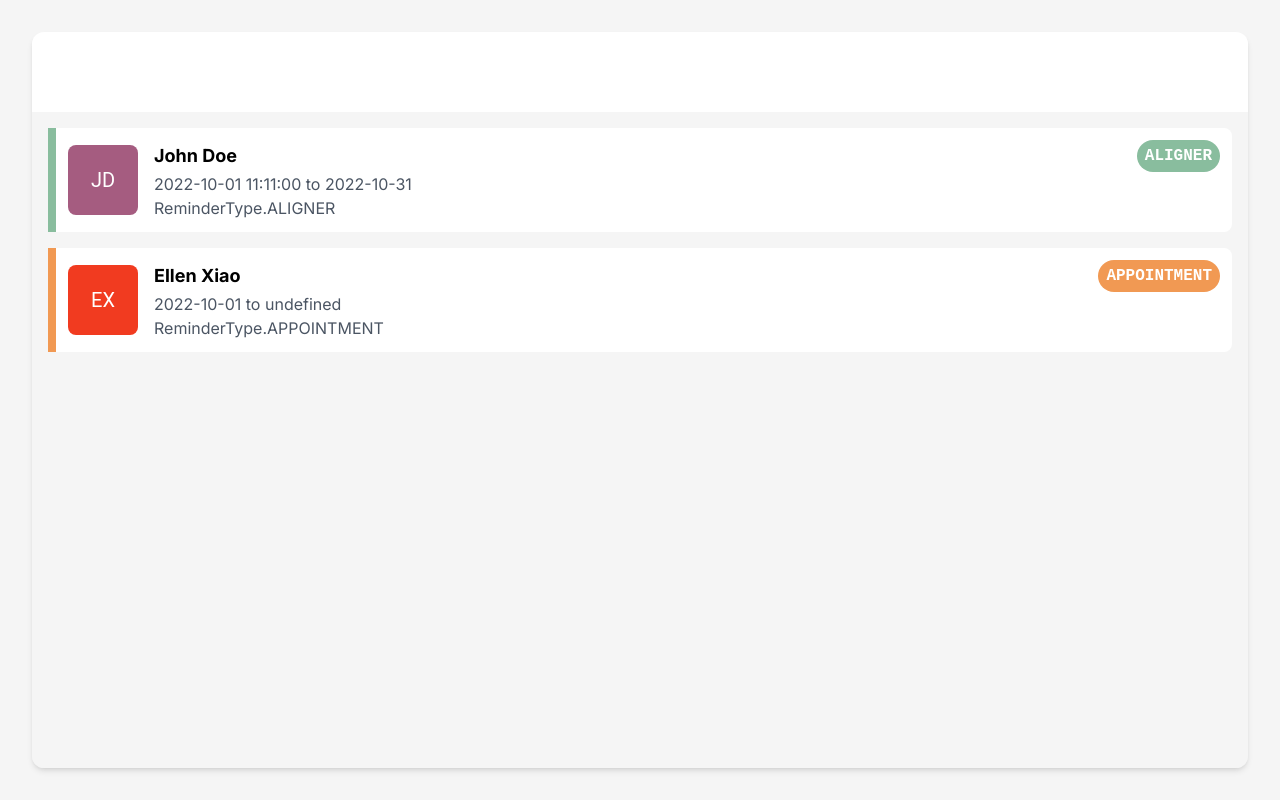
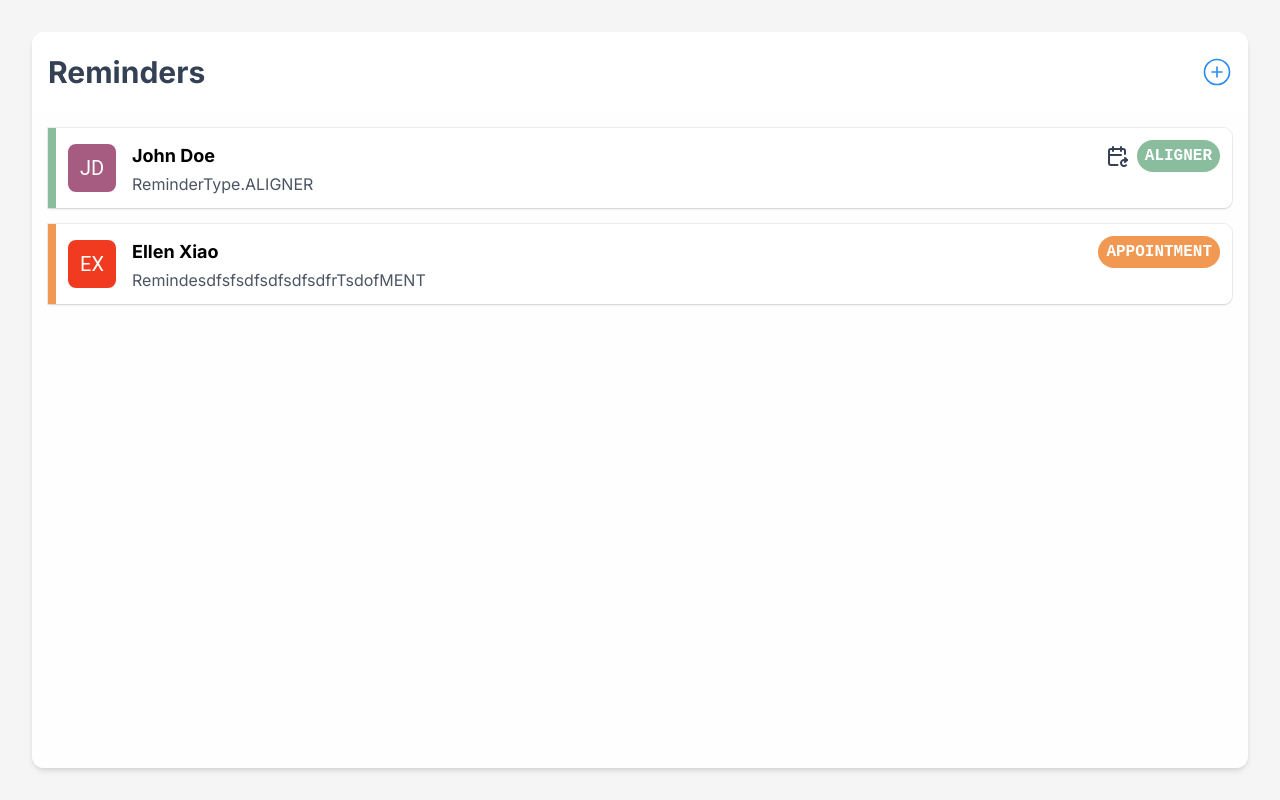
Before and after one commit to ellenxxxiao/uwa-orthodontics-app, a Next.js app: page /reminder-list in a window 1280 px wide. Built offline with nearby package versions, Linux system fonts and the light colour scheme; no server answers.

Commit message:
fixed display issues with nav bar + abbvs. for reminder type for display on smaller screens + calendar repeat icon for recurring reminders + refine shadow look

```diff
--- a/src/app/chat-list/page.tsx
+++ b/src/app/chat-list/page.tsx
@@ -7,6 +7,7 @@ import { useUser } from "@clerk/nextjs";
 import { LuPenSquare, LuSearch } from "react-icons/lu";
 
 import Header from "@/components/main/Header";
+import UserAvatar from "@/components/main/UserAvatar";
 
 interface ChatUser {
   contactUser: {
@@ -98,21 +99,19 @@ export default function ChatList() {
                 role="button"
                 tabIndex={0}
                 key={user.contactUser.id}
-                className="relative mb-4 flex cursor-pointer items-center rounded-lg bg-white p-2 shadow"
+                className="relative mb-4 flex cursor-pointer items-center rounded-lg bg-white p-2 shadow-[0px_2px_3px_-1px_rgba(0,0,0,0.1),0px_1px_0px_0px_rgba(25,28,33,0.02),0px_0px_0px_1px_rgba(25,28,33,0.08)]"
                 onClick={() => handleChatClick(user.contactUser.id)}
               >
                 {filter === "all" && !user.lastMessage.read && (
                   <div className="absolute left-0 ml-3 h-3 w-3 rounded-full bg-blue-500"></div>
                 )}
-                <div className="relative ml-4 mr-4 h-12 w-12 rounded-full bg-gray-200">
-                  {/* Placeholder for user image */}
-                  <Image
-                    src="/path/to/user/image"
-                    alt="User"
-                    className="h-full w-full rounded-full object-cover"
-                    layout="responsive"
-                    width={48}
-                    height={48}
+
+                {/* Avatar box */}
+                <div className="mr-4">
+                  <UserAvatar
+                    fullName={`${user.contactUser.firstName} ${user.contactUser.lastName}`}
+                    size={48}
+                    borderRadius="2.5rem"
                   />
                 </div>
                 <div className="flex-1">
--- a/src/app/reminder-list/page.tsx
+++ b/src/app/reminder-list/page.tsx
@@ -33,7 +33,7 @@ export default function ReminderList() {
       startDate: "2022-10-01",
       intervalInDays: 7,
       reminderType: ReminderType.APPOINTMENT,
-      description: "ReminderType.APPOINTMENT",
+      description: "RemindesdfsfsdfsdfsdfsdfrTsdofMENT",
       repeat: RepeatType.NEVER
     }
   ];
@@ -44,18 +44,14 @@ export default function ReminderList() {
   };
 
   return (
-    <div className="flex h-screen flex-col">
+    <div className="flex h-full flex-col">
       <EditReminderModal
         isOpen={isOpen}
         onClose={() => setIsOpen(false)}
         reminder={selectedReminder}
       />
       <Header
-        type="primary"
-        iconLeft={
-          <LuSearch size={30} strokeWidth={1.3} className="text-primary" />
-        }
-        iconRight={
+        nodeRight={
           <button
             onClick={() => {
               setIsOpen(true);
@@ -68,9 +64,9 @@ export default function ReminderList() {
             />
           </button>
         }
-        title="Reminders"
+        nodeTitle={<span>Reminders</span>}
       />
-      <div className="flex flex-1 flex-col bg-base-100">
+      <div className="flex flex-1 flex-col bg-app-white">
         {/* main */}
         <div className="flex flex-col gap-4 p-4">
           {reminders.map((reminder, i) => (
--- a/src/components/main/ReminderCard/index.tsx
+++ b/src/components/main/ReminderCard/index.tsx
@@ -1,6 +1,8 @@
 import type { ReminderItem } from "@/types/reminder";
+import { TbCalendarRepeat } from "react-icons/tb";
 
 import UserAvatar from "../UserAvatar";
+import { RepeatType } from "@prisma/client";
 
 type Props = {
   reminder: ReminderItem;
@@ -14,33 +16,49 @@ const colorMap = {
   OTHER: "border-gray-500 bg-gray-500"
 };
 
+const abbreviationMap = {
+  ALIGNER: "ALGN",
+  APPOINTMENT: "APPT",
+  OTHER: "OTHR"
+};
 export default function ReminderCard({ reminder, onClick }: Props) {
   // Use fallback color classes if the reminder type is not recognized
   const classes = colorMap[reminder.reminderType];
 
+  // Determine whether to use the abbreviation or full type
+
   return (
     <div
-      className={`relative flex cursor-pointer flex-row items-center rounded-r-lg border-l-8 bg-white p-3 ${classes.split(" ")[0]}`}
+      className={`relative flex h-20 cursor-pointer flex-row items-center rounded-r-lg border-l-8 bg-white p-3 shadow-[0px_2px_3px_-1px_rgba(0,0,0,0.1),0px_1px_0px_0px_rgba(25,28,33,0.02),0px_0px_0px_1px_rgba(25,28,33,0.08)] ${classes.split(" ")[0]}`}
       onClick={onClick}
     >
       <div className="mr-4">
-        <UserAvatar fullName={reminder.patientName} size={70} />
+        <UserAvatar fullName={reminder.patientName} size={48} />
       </div>
-      <div className="flex-1">
+      <div className="flex-1 overflow-hidden ">
         <div className="flex items-center justify-between">
           <h3 className="text-lg font-bold text-black">
             {reminder.patientName}
           </h3>
-          <span
-            className={`flex items-center justify-center rounded-2xl p-2 font-mono text-base font-bold leading-none ${classes.split(" ")[1]} text-white`}
-          >
-            {reminder.reminderType}
-          </span>
+          <div className="flex items-center justify-center gap-2">
+            {reminder.repeat !== RepeatType.NEVER && (
+              <TbCalendarRepeat className="text-2xl text-accent-focus" />
+            )}
+            <span
+              className={`flex items-center justify-center rounded-2xl p-2 font-mono text-base font-bold leading-none ${classes.split(" ")[1]} text-white`}
+            >
+              <span className="block sm:hidden">
+                {abbreviationMap[reminder.reminderType] ||
+                  reminder.reminderType}
+              </span>
+              <span className="hidden sm:block">{reminder.reminderType}</span>
+            </span>
+          </div>
         </div>
-        <p className="text-gray-600">
+        {/* <p className="text-gray-600">
           {reminder.startDate + " to " + reminder.endDate}
-        </p>
-        <p className="text-gray-600">{reminder.description}</p>
+        </p> */}
+        <p className="truncate text-gray-600">{reminder.description}</p>
       </div>
     </div>
   );
```
